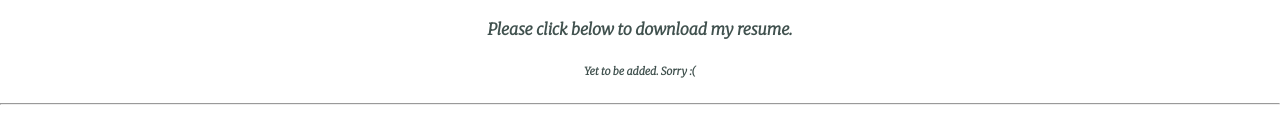
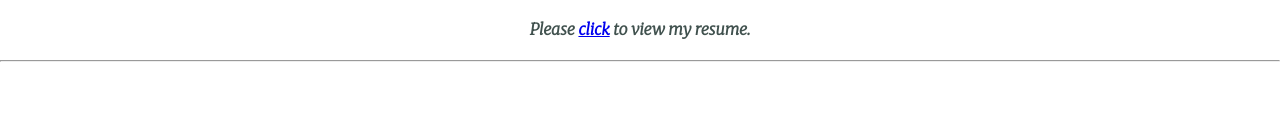
Before and after one commit to ishanshah001/My-website, a plain HTML site: page index.html in a window 1280 px wide. Shown: the part 1016-1144 px from the top of the page. Drawn offline with Linux system fonts and the light colour scheme.

Commit message:
resume addition

```diff
--- a/index.html
+++ b/index.html
@@ -37,8 +37,9 @@
 	<p style="text-align:justify;"> I am Ishan Shah, an Indian developer who loves to learn new things.
 	I am a diploma level student currently studying in Computer Engineering from Shri Bhagubhai Mafatlal Polytechnic, Vile Parle and will soon persue my Under Graduate in Computer Science from Rochester Institute of Technology, Rochester, NY with focus on Artificial Intelligence and Machine Learning.
 	</p>
-	</div><h4>Please click below to download my resume.</h4>
-	<h6>Yet to be added. Sorry :(</h6></center>
+	</div><h4>Please <a href=
+    "https://drive.google.com/file/d/15KRehDSHHK8yw8ZOlDYpSXysfPgRQOv2/view?usp=sharing" >click</a> to view my resume.</h4>
+	<!-- <h6>Yet to be added. Sorry :(</h6></center> -->
  </div>
   <div id="education">
   <hr><br>
```
